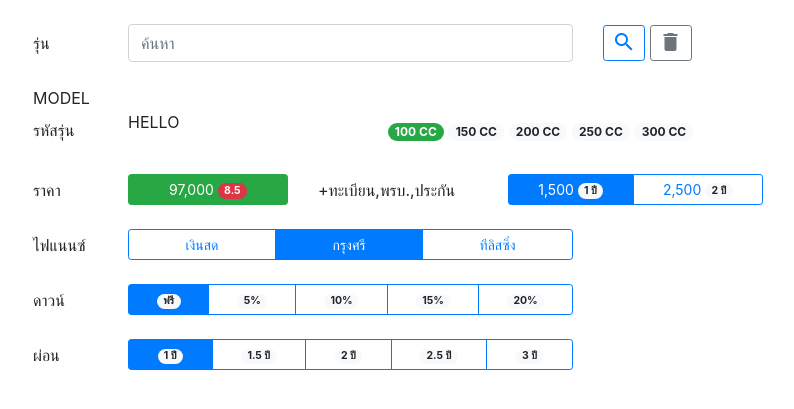
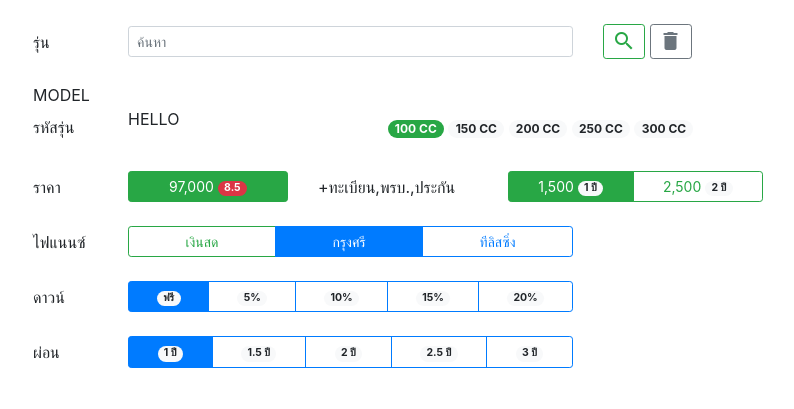
Before and after one commit to varin-odd/chokdee, a PHP site: page / in a window 1280 px wide. Shown: the part 56-465 px from the top of the page, without its empty margins (52-846 px from the left). Run offline with PHP 8.4, Linux system fonts and the light colour scheme; some libraries are stand-ins or nearby versions.

Commit message:
Set green color for cash and blue for leasing.

```diff
--- a/index.php
+++ b/index.php
@@ -44,9 +44,11 @@
     <div class="container">
         <div class="row align-items-center">
             <div class="col-1">รุ่น</div>
-            <div class="col-5"><input class="form-control" id="search" placeholder="ค้นหา"></div>
+            <div class="col-5 input-group input-group-sm">
+                <input class="form-control" id="search" placeholder="ค้นหา">
+            </div>
             <div class="col-2">
-                <button type="button" class="btn btn-outline-primary btn-sm">
+                <button type="button" class="btn btn-outline-success btn-sm" id="search-icon">
                     <i class="material-icons">search</i>
                 </button>
                 <button type="button" class="btn btn-outline-secondary btn-sm" id="clear">
@@ -98,11 +100,11 @@
             <div class="col-2">+ทะเบียน,พรบ.,ประกัน</div>
             <div class="col-3">
                 <div class="btn-group btn-group-toggle btn-block" data-toggle="buttons">
-                    <label class="btn btn-outline-primary btn-sm active">
+                    <label class="btn btn-outline-success btn-sm active">
                         <input type="radio" name="additional" id="additional1" checked>1,500
                         <span class="badge badge-pill badge-light">1 ปี</span>
                     </label>
-                    <label class="btn btn-outline-primary btn-sm">
+                    <label class="btn btn-outline-success btn-sm">
                         <input type="radio" name="additional" id="additional2">2,500
                         <span class="badge badge-pill badge-light">2 ปี</span>
                     </label>
@@ -114,8 +116,8 @@
             <div class="col-1">ไฟแนนซ์</div>
             <div class="col-5">
                 <div class="btn-group btn-group-toggle btn-block" data-toggle="buttons">
-                    <label class="btn btn-outline-primary btn-sm">
-                        <input type="radio" name="leasing" value="OFF">เงินสด
+                    <label class="btn btn-outline-success btn-sm">
+                        <input type="radio" name="leasing" value="CASH">เงินสด
                     </label>
                     <label class="btn btn-outline-primary btn-sm active">
                         <input type="radio" name="leasing" value="GE" checked>กรุงศรี
@@ -128,6 +130,7 @@
             <div class="col-1"><p class="h6" style="color:white" id="loan-price">ยอดจัด</p></div>
         </div>
         <br>
+        <div id="leasing-sections">
             <div class="row align-items-center">
                 <div class="col-1">ดาวน์</div>
                 <div class="col-5">
@@ -205,6 +208,7 @@
             </div>
             <br>
         </div>
+    </div>
     </form>
     <nav class="navbar fixed-bottom navbar-light bg-light" style="display:none">
         <form class="form-inline">
@@ -234,16 +238,19 @@
             var installment = ((loan * int / 100 * period) + loan) / period;
             return ceil(leasing, installment);
         }
-        function updatePrice() {
+        function radioChanged() {
             var cash_price = Number($("#cash-price").text().replace(/,/g, ''));
             var leasing = $("input[name='leasing']:checked").val().toUpperCase();
             var down = $("input[name='down']:checked").val();
-            //alert('Leasing: ' + leasing + '\nPrice: ' + cash_price);
             var interest = 0;
-            if (leasing == 'GE') {
+            if (leasing == 'CASH') {
+                $("#leasing-sections").hide();
+            } else if (leasing == 'GE') {
                 interest = 1.95;
+                $("#leasing-sections").show();
             } else if (leasing == 'TL') {
                 interest = 1.99;
+                $("#leasing-sections").show();
             }
             $("#down1").text("ฟรี");
             $("#down2").text(numberWithCommas(cash_price * 0.05));
@@ -259,7 +266,7 @@
         $( function() {
             //$("input[name='leasing']").click(function(){
             $("input[type='radio']").click(function(){
-                updatePrice();
+                radioChanged();
             });
 
             $.widget( "custom.catcomplete", $.ui.autocomplete, {
@@ -301,15 +308,15 @@
                 }
             }
 
-            $("#search").change(function() {
+            function searchClicked() {
                 $(".model-group").hide();
                 $(".model").removeClass("active");
-                var typename = $(this).val();
+                var typename = $("#search").val();
                 var object = searchValueInArray(typename, data);
                 $("#model-id").text(object.modelId);
                 $("#cash-price").text(numberWithCommas(object.cash));
                 $("#cost-price").text((object.cash - object.cost) / 1000);
-                updatePrice();
+                radioChanged();
                 if(typename == 'Wave110I (เวฟ 110ไอ ล้อซี่ลวด สตาร์ทเท้า ดรัมเบรก)') {
                     $("#model1234").show();
                     $(".model1").addClass("active");
@@ -322,6 +329,14 @@
                     $(".model3").addClass("active");
                     $(".model3").find("input").prop("checked", true);
                 }
+            }
+
+            $("#search").change(function() {
+                searchClicked();
+            });
+
+            $("#search-icon").click(function() {
+                searchClicked();
             });
 
             $("#clear").click(function() {
```
Lines whose indentation alone changed are shown as unchanged.
